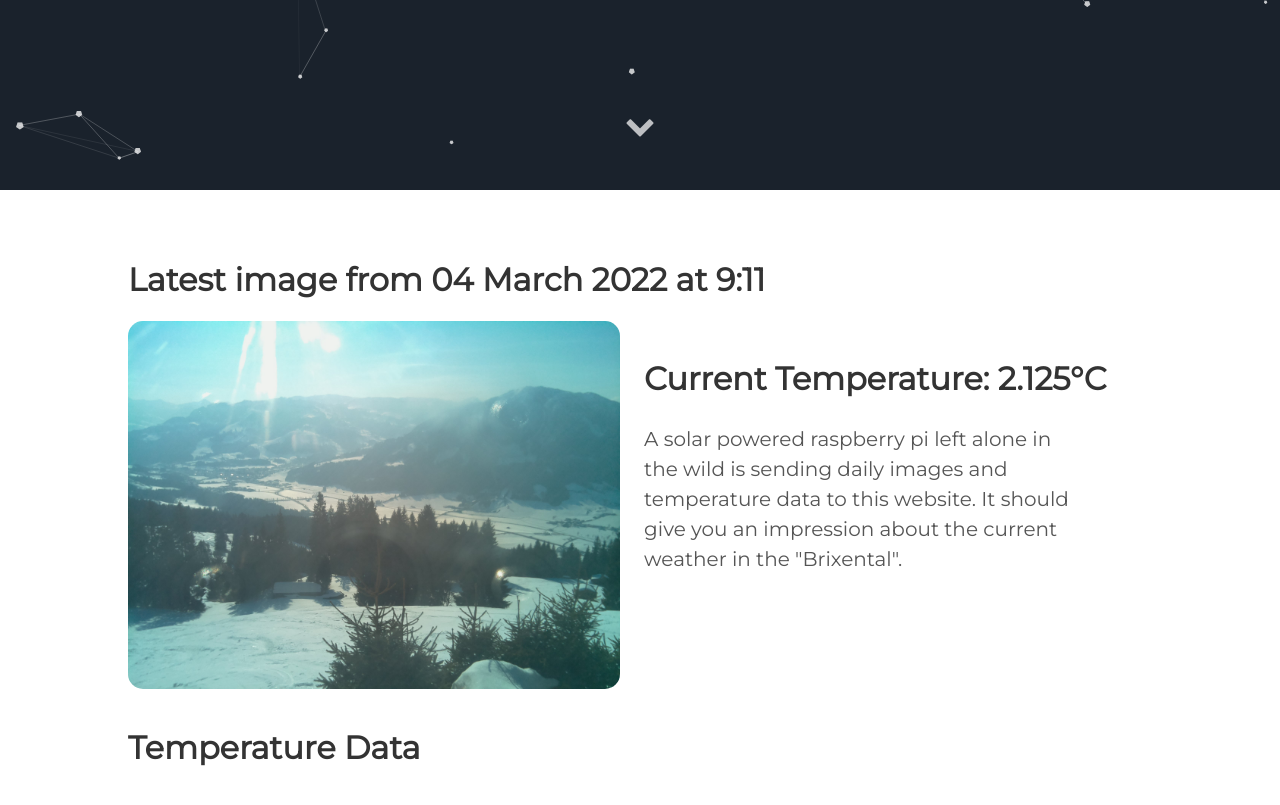
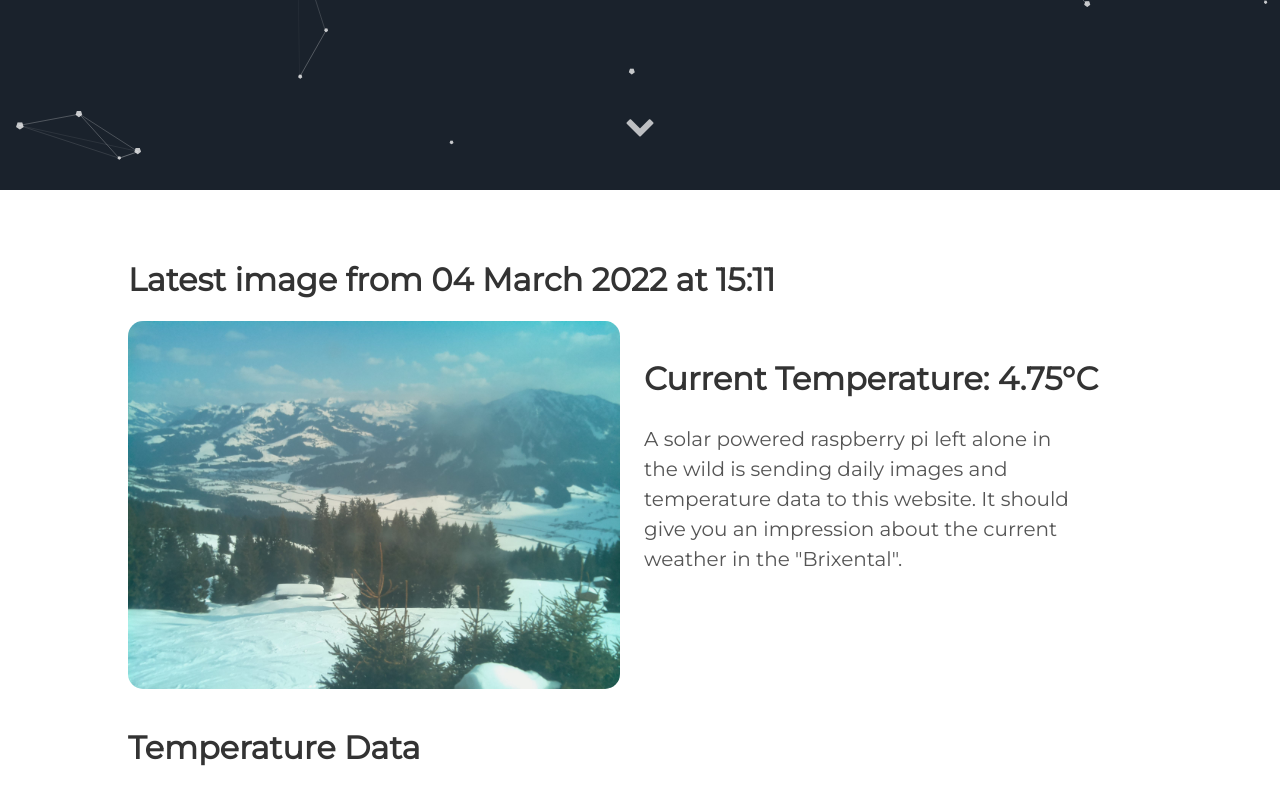
Before and after one commit to vektorious/vektorious.github.io, a Jekyll site: the page built from resources/huette.md, in a window 1280 px wide and 900 px high, scrolled down 710 px. Shown: the top 805 px of the window. Built offline with Jekyll 4.4.1, drawn with Linux system fonts in a browser that asks for light colours.

Commit message:
I'm a bot beep boop

```diff
--- a/resources/huette.md
+++ b/resources/huette.md
@@ -6,13 +6,13 @@ image: '/assets/img/'
 description: 'Live image from the Austrian alps'
 twitter_text: ' '
 ---
-## Latest image from 04 March 2022 at  9:11
+## Latest image from 04 March 2022 at 15:11
 <div class="huette">
   <div class="huette-image">
     <img src="{{ "/assets/img/huette.jpg" | prepend: site.baseurl }}">
   </div>
   <div class="huette-text">
-        <h2>Current Temperature: 2.125°C</h2>
+        <h2>Current Temperature: 4.75°C</h2>
         <p>A solar powered raspberry pi left alone in the wild is sending daily images and temperature data to this website. It should give you an impression about the current weather in the "Brixental".</p>
 
   </div>
```
Also changed, not shown: rpi-script/2022-03-04_150947.txt (renamed from rpi-script/2022-03-04_090949.txt, +5 -5 lines), rpi-script/huette.md (+2 -2 lines), assets/img/huette.jpg, assets/img/temp_plot.png, rpi-script/temp_plot.png, 1 other file.
